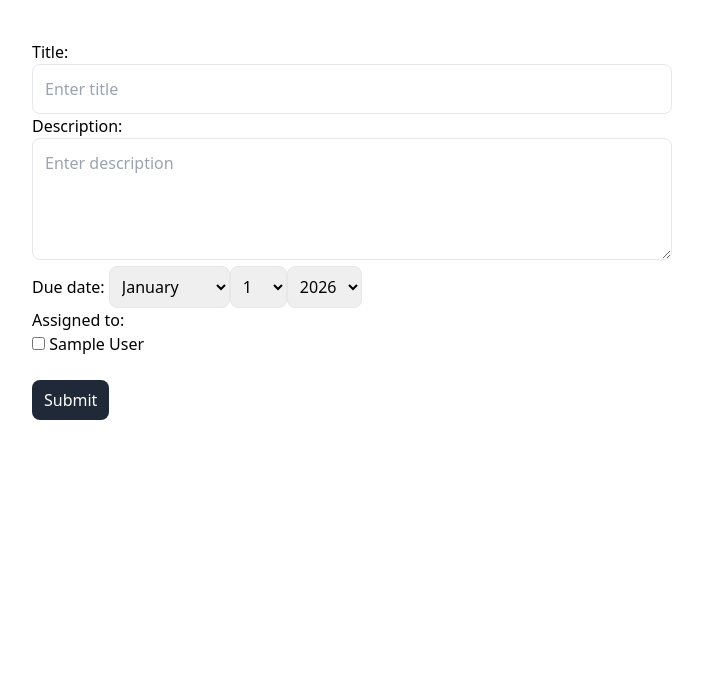
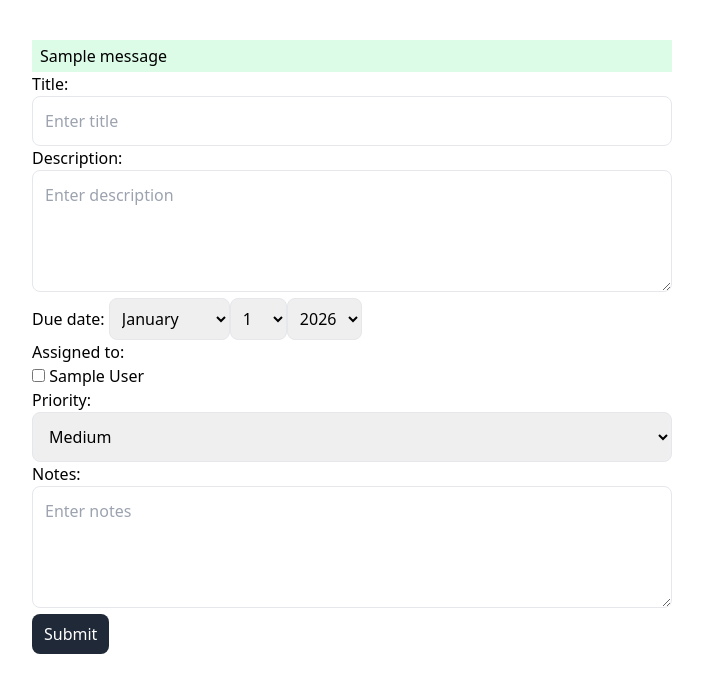
Before and after one commit to nayon117/task_management_django, a Django app: page /tasks/create-task/ in a window 1280 px wide. Shown: the top 693 px of the page, without its empty margins (288-991 px from the left). Run offline with Django 5.2, Linux system fonts and the light colour scheme; tables that the repository leaves empty hold one stand-in row (values such as "Sample post"); one stand-in notice (Sample message) is shown.

Commit message:
create task

```diff
--- a/tasks/forms.py
+++ b/tasks/forms.py
@@ -1,5 +1,5 @@
 from django import forms
-from tasks.models import Task
+from tasks.models import Task, TaskDetail
 
 class StyledFormMixin:
     default_classes = 'w-full p-3 border border-gray-300 rounded-lg'
@@ -44,3 +44,14 @@ class TaskModelForm(StyledFormMixin, forms.ModelForm):
     def __init__(self, *args, **kwargs):
         super().__init__(*args, **kwargs)
         self.apply_styled_widgets()
+
+
+# TaskDetailModelForm
+class TaskDetailModelForm(StyledFormMixin,forms.ModelForm):
+    class Meta:
+        model = TaskDetail
+        fields = ['priority', 'notes']
+
+    def __init__(self, *args, **kwargs):
+        super().__init__(*args, **kwargs)
+        self.apply_styled_widgets()
--- a/tasks/models.py
+++ b/tasks/models.py
@@ -48,13 +48,13 @@ class TaskDetail(models.Model):
     MEDIUM = 'M'
     LOW = 'L'
     PRIORITY_OPTIONS = (
-        ('HIGH', 'High'),
-        ('MEDIUM', 'Medium'),
-        ('LOW', 'Low'),
+        (HIGH, 'High'),
+        (MEDIUM, 'Medium'),
+        (LOW, 'Low'),
     )
-    assigned_to = models.CharField(max_length=250)
+    # assigned_to = models.CharField(max_length=250)
     task = models.OneToOneField(Task, on_delete = models.CASCADE, related_name='details')
-    priority = models.CharField(max_length=10, choices=PRIORITY_OPTIONS, default='MEDIUM')
+    priority = models.CharField(max_length=10, choices=PRIORITY_OPTIONS, default=MEDIUM)
     notes = models.TextField(blank=True, null=True)
 
     def __str__(self):
--- a/tasks/templates/task_form.html
+++ b/tasks/templates/task_form.html
@@ -10,15 +10,19 @@
 <body>
     <div class="w-1/2 mx-auto mt-10">
         <div>
-        {% if message %}
-            <p>{{ message }}</p>
+        {% if messages %}
+            {% for message in messages %}
+            {% comment %} design the message like success = green bg, error = red bg based on success tags {% endcomment %}
+             <p class="px-2 py-1 {% if message.tags == 'success' %}bg-green-100 text-green-800{% elif message.tags == 'error' %}bg-red-100 text-red-800{% else %}bg-gray-100 text-gray-800{% endif %}"> {{ message }} </p>
+            {% endfor %}
         {% endif %}
     </div>
 
     <form method="POST">
         {% csrf_token %}
-        {{ form.as_p }}
-        <button type="submit" class="bg-gray-800 text-white  px-3 py-2 rounded-lg hover:bg-gray-700 mt-6">Submit</button>
+        {{ task_form.as_p }}
+        {{ task_detail_form.as_p }}
+        <button type="submit" class="bg-gray-800 text-white  px-3 py-2 rounded-lg hover:bg-gray-700 mt-3 mb-8">Submit</button>
     </form>
     </div>
 </body>
--- a/tasks/urls.py
+++ b/tasks/urls.py
@@ -5,6 +5,6 @@ urlpatterns = [
     path('manager-dashboard/', manager_dashboard, name='manager-dashboard'),
     path('user-dashboard/', user_dashboard),
     path('test/', test),
-    path('create-task/', create_task),
+    path('create-task/', create_task, name = 'create-task'),
     path('view-task/', view_task)
 ]
--- a/tasks/views.py
+++ b/tasks/views.py
@@ -1,10 +1,10 @@
 from datetime import date
-
-from django.shortcuts import render
+from django.shortcuts import render, redirect
 from django.http import HttpResponse
-from tasks.forms import TaskModelForm
+from tasks.forms import TaskModelForm, TaskDetailModelForm
 from tasks.models import Task, TaskDetail, Project
 from django.db.models import Count, Max, Min, Sum, Avg, Q
+from django.contrib import messages
 
 # Create your views here.
 def manager_dashboard(request):
@@ -48,15 +48,26 @@ def test(request):
     return render(request, 'test.html', context)
 
 def create_task(request):
-    form = TaskModelForm() #for GET
+    task_form = TaskModelForm() #for GET
+    task_detail_form = TaskDetailModelForm()
 
     if request.method == 'POST':
-        form = TaskModelForm(request.POST)
-        if form.is_valid():
-            form.save()
-            return render(request,'task_form.html', {'form': form, 'message': 'Task created successfully!'})
+        task_form = TaskModelForm(request.POST)
+        task_detail_form = TaskDetailModelForm(request.POST)
 
-    context = {"form": form}
+        if task_form.is_valid() and task_detail_form.is_valid():
+            task = task_form.save()
+            task_detail = task_detail_form.save(commit=False)
+            task_detail.task = task
+            task_detail.save()
+
+            messages.success(request, 'Task created successfully!')
+            return redirect('create-task')
+
+    context = {
+        'task_form': task_form,
+        'task_detail_form': task_detail_form
+    }
     return render(request, 'task_form.html', context)
 
 
```
Also changed, not shown: tasks/migrations/0002_remove_taskdetail_assigned_to.py (added), tasks/migrations/0003_alter_taskdetail_priority.py (added).
